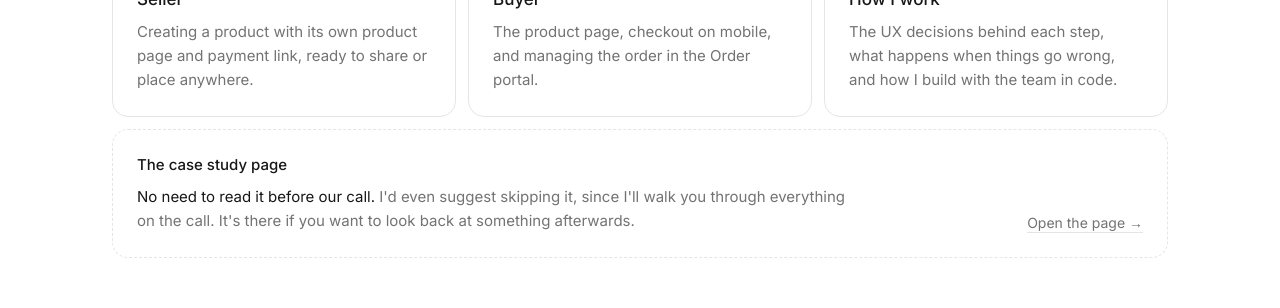
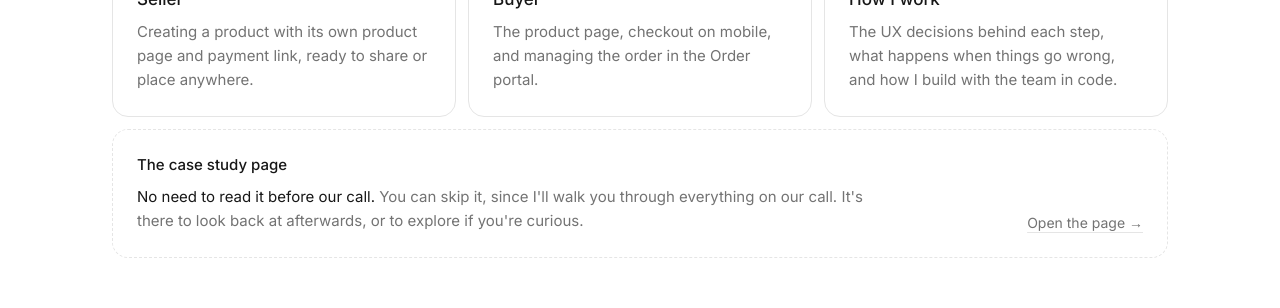
Before and after one commit to pikalokate/pikalokate.github.io, a Next.js app: page /talks/seller-to-buyer/intro in a window 1280 px wide. Shown: the part 1080-1388 px from the top of the page. Built offline with nearby package versions, Linux system fonts and the light colour scheme; no server answers.

Commit message:
Merge pull request #13 from pikalokate/talk-page

```diff
--- a/app/talks/seller-to-buyer/intro/page.tsx
+++ b/app/talks/seller-to-buyer/intro/page.tsx
@@ -77,12 +77,11 @@ export default function Page() {
           ))}
         </ol>
 
-        <div className="mt-3 flex flex-col gap-4 rounded-2xl border border-dashed border-border p-6 sm:flex-row sm:items-end sm:justify-between sm:gap-10">
-          <div className="max-w-[720px]">
+        <div className="mt-3 flex flex-col gap-4 rounded-2xl border border-dashed border-border p-6 sm:flex-row sm:items-end sm:justify-between sm:gap-16">
+          <div className="max-w-[740px]">
             <p className="text-[15px] font-medium">The case study page</p>
             <p className="mt-2 text-[15px] leading-6 text-muted-foreground">
-              <span className="text-foreground">No need to read it before our call.</span> I&apos;d even suggest skipping it, since
-              I&apos;ll walk you through everything on the call. It&apos;s there if you want to look back at something afterwards.
+              <span className="text-foreground">No need to read it before our call.</span> You can skip it, since I&apos;ll walk you through everything on our call. It&apos;s there to look back at afterwards, or to explore if you&apos;re curious.
             </p>
           </div>
           <Link href="/talks/seller-to-buyer/" className="shrink-0 self-end text-[14px] text-muted-foreground underline decoration-border underline-offset-4 hover:text-foreground hover:decoration-foreground">
```
